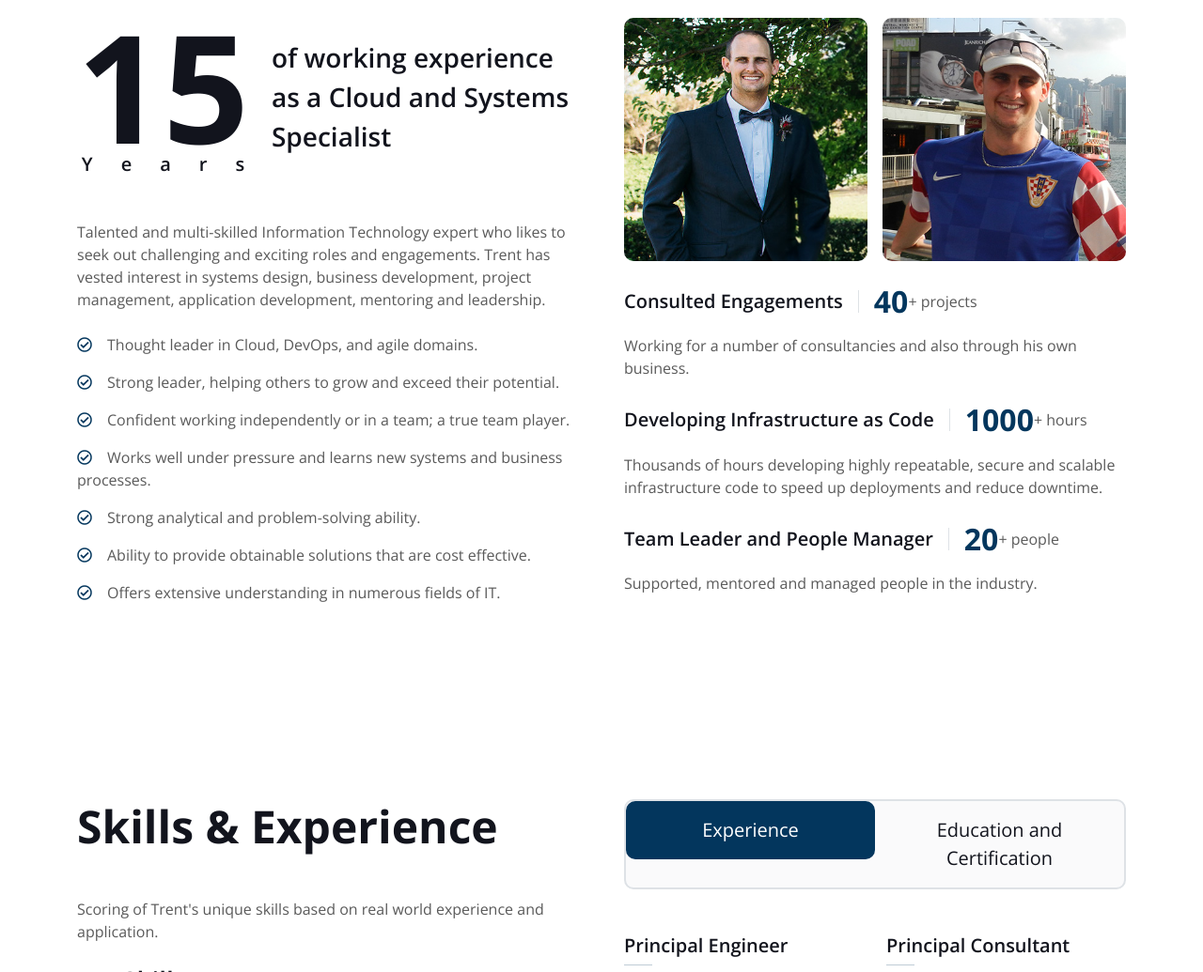
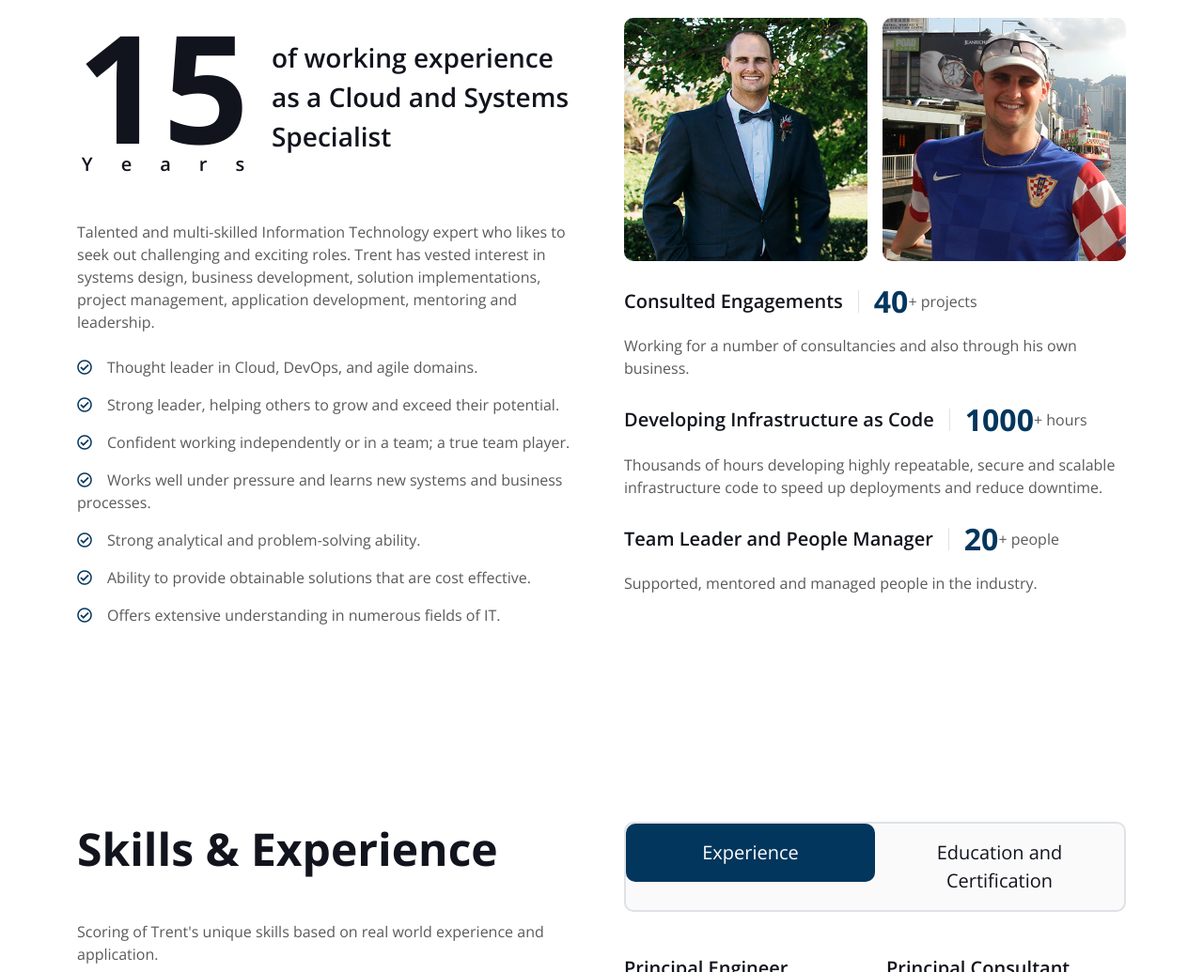
Before and after one commit to TrentSteenholdt/trent-steenholdt, a plain HTML site: page index.html in a window 1280 px wide. Shown: the part 863-1898 px from the top of the page at 94% size. Drawn offline with nearby package versions, Linux system fonts and the light colour scheme.

Commit message:
Spelling and grammar

```diff
--- a/index.html
+++ b/index.html
@@ -74,7 +74,7 @@
                         </div>
                         <h3 class="lh-base mb-0">of working experience as a Cloud and Systems Specialist</h3>
                     </div>
-                    <p class="mb-4">Talented and multi-skilled Information Technology expert who likes to seek out challenging and exciting roles and engagements. Trent has vested interest in systems design, business development, project management, application development, mentoring and leadership.  </p>
+                    <p class="mb-4">Talented and multi-skilled Information Technology expert who likes to seek out challenging and exciting roles. Trent has vested interest in systems design, business development, solution implementations, project management, application development, mentoring and leadership.</p>
                     <p class="mb-3"><i class="far fa-check-circle text-primary me-3"></i>Thought leader in Cloud, DevOps, and agile domains.</p>
                     <p class="mb-3"><i class="far fa-check-circle text-primary me-3"></i>Strong leader, helping others to grow and exceed their potential.</p>
                     <p class="mb-3"><i class="far fa-check-circle text-primary me-3"></i>Confident working independently or in a team; a true team player.</p>
```
